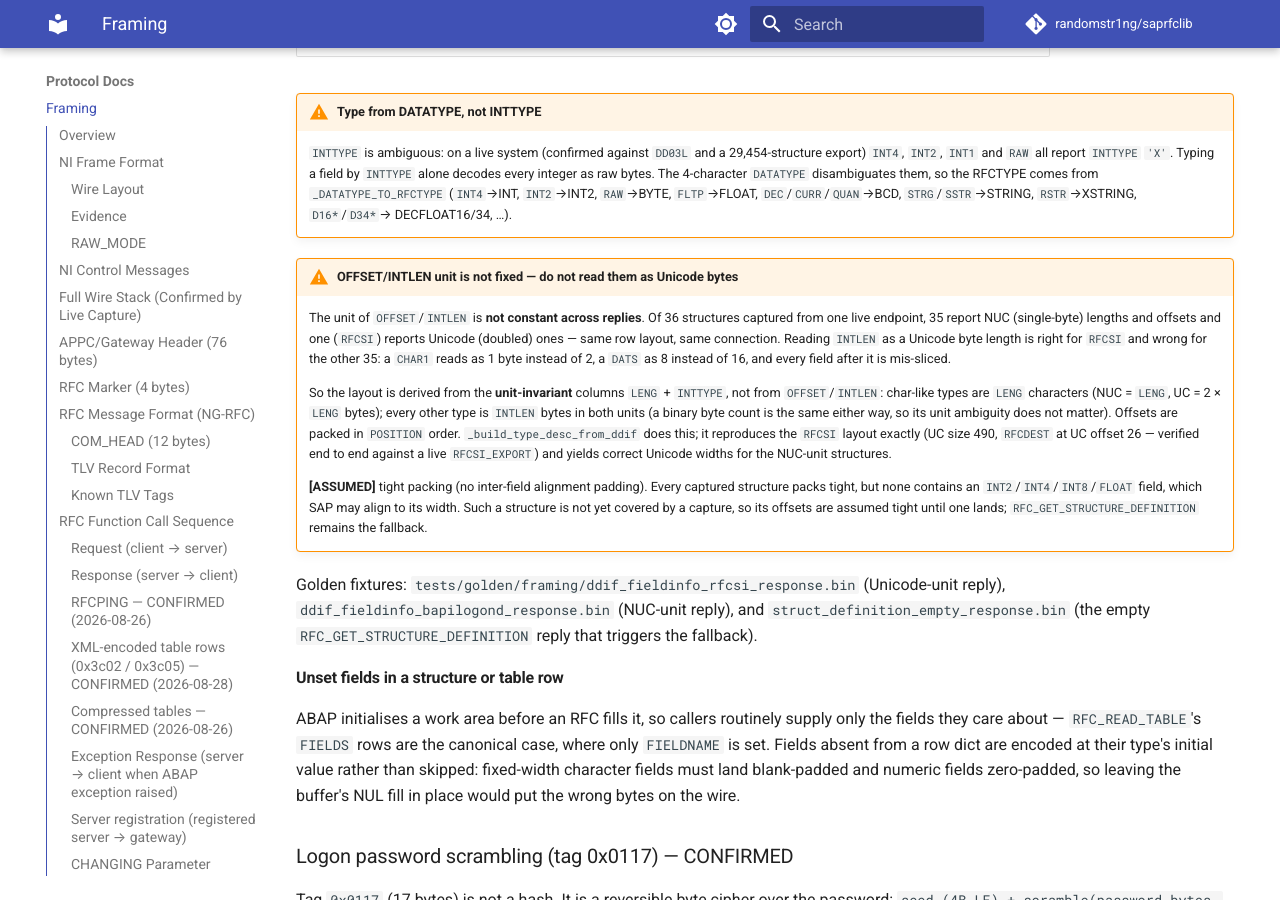
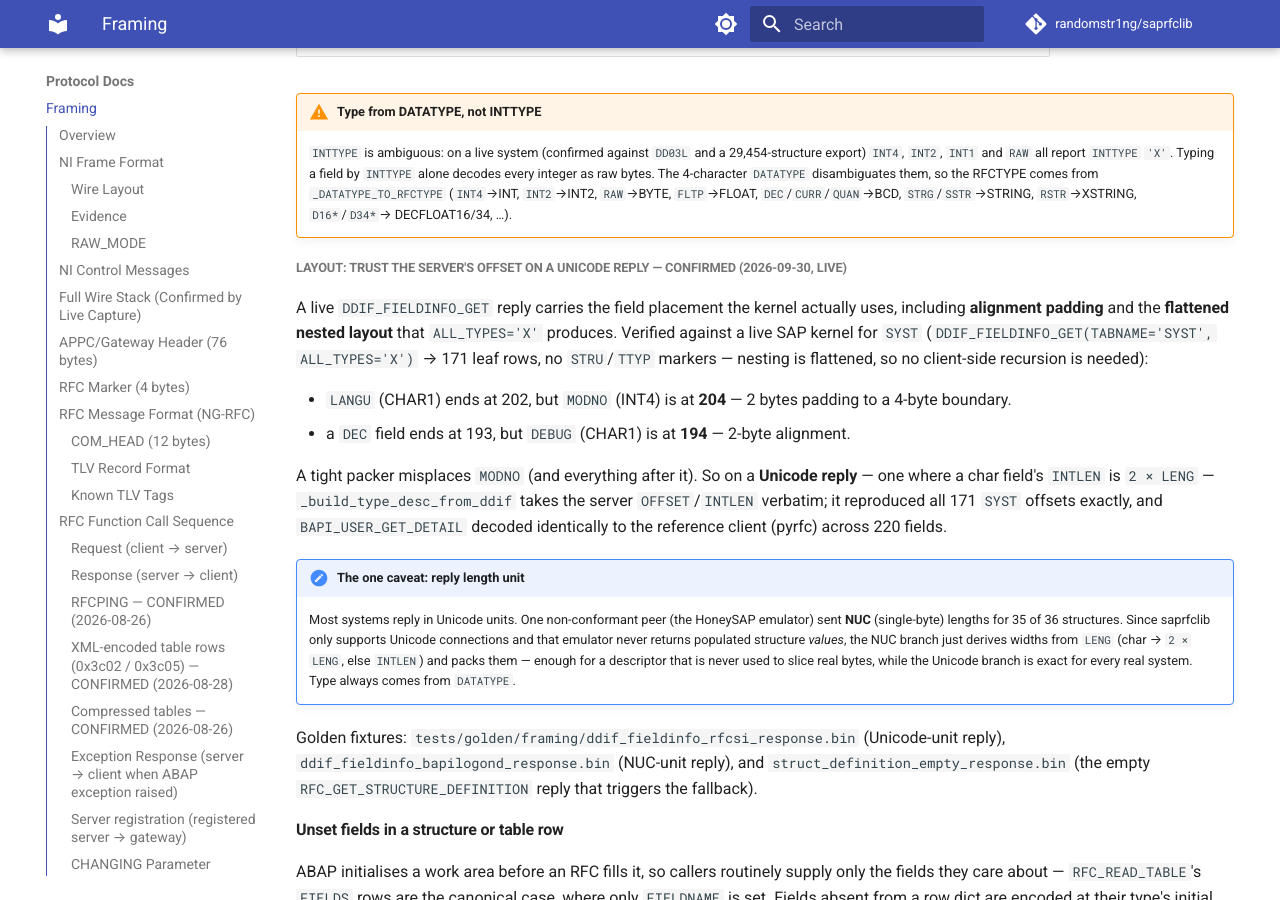
Before and after one commit to randomstr1ng/saprfclib, an MkDocs documentation site: the page built from docs/protocol/framing.md, in a window 1280 px wide and 900 px high, scrolled down 20991 px. Built offline with MkDocs 1.6.1 and Material for MkDocs 9.7.7, drawn with Linux system fonts in a browser that asks for light colours; comment, search, counter and statistics services are not loaded.

Commit message:
fix: use the server's DDIF offsets — real alignment and flattened nesting
Validated against a live SAP kernel (not the emulator): a DDIF_FIELDINFO_GET
reply carries the field placement the kernel actually uses, and it is not what
tight packing produces.

- Alignment padding is real. For SYST, LANGU (CHAR1) ends at 202 but MODNO (INT4)
  is at 204 (2 bytes to a 4-byte boundary), and DEBUG (CHAR1) is at 194 though the
  DEC before it ends at 193. Tight packing mislaid 121 of 171 SYST fields and
  would mis-slice every value after the first pad. (gap #41)
- Nesting is flattened. With ALL_TYPES='X' the server expands substructures into
  DFIES_TAB as leaf fields with absolute offsets — SYST comes back as 171 leaves
  with no STRU/TTYP markers — so no client-side recursion into nested types is
  needed. (gap #40)

So on a Unicode reply (a char field's INTLEN == 2*LENG) the builder now takes the
server OFFSET/INTLEN verbatim, which already encode alignment and the flattened
layout. It reproduces all 171 SYST offsets exactly (MODNO at 204, DEBUG at 194,
uc_size 4610), and BAPI_USER_GET_DETAIL decodes identically to the reference
client (pyrfc) across 220 leaf fields over 40+ structures.

The NUC branch (only the HoneySAP emulator, which never returns structure values)
keeps the LENG-derived packing, since that descriptor is never used to slice real
bytes. Type always comes from DATATYPE.

The DFIES parser now also reads the OFFSET column. New tests cover server-offset
usage with a real SYST alignment gap and the synthetic INT/FLOAT case.

Evidence: live DDIF_FIELDINFO_GET(SYST/BAPI_USER_GET_DETAIL) + DD03L, 2026-09-30.

```diff
--- a/docs/protocol/framing.md
+++ b/docs/protocol/framing.md
@@ -1017,26 +1017,30 @@ also carries a second table (`FIXED_VALUES`), so the `DFIES_TAB` byte range must
     `DEC`/`CURR`/`QUAN`→BCD, `STRG`/`SSTR`→STRING, `RSTR`→XSTRING, `D16*`/`D34*`→
     DECFLOAT16/34, …).
 
-!!! warning "OFFSET/INTLEN unit is not fixed — do not read them as Unicode bytes"
-    The unit of `OFFSET`/`INTLEN` is **not constant across replies**. Of 36 structures
-    captured from one live endpoint, 35 report NUC (single-byte) lengths and offsets and one
-    (`RFCSI`) reports Unicode (doubled) ones — same row layout, same connection. Reading
-    `INTLEN` as a Unicode byte length is right for `RFCSI` and wrong for the other 35: a
-    `CHAR1` reads as 1 byte instead of 2, a `DATS` as 8 instead of 16, and every field after
-    it is mis-sliced.
+##### Layout: trust the server's OFFSET on a Unicode reply — CONFIRMED (2026-09-30, live)
 
-    So the layout is derived from the **unit-invariant** columns `LENG` + `INTTYPE`, not from
-    `OFFSET`/`INTLEN`: char-like types are `LENG` characters (NUC = `LENG`, UC = 2 × `LENG`
-    bytes); every other type is `INTLEN` bytes in both units (a binary byte count is the same
-    either way, so its unit ambiguity does not matter). Offsets are packed in `POSITION` order.
-    `_build_type_desc_from_ddif` does this; it reproduces the `RFCSI` layout exactly (UC size
-    490, `RFCDEST` at UC offset 26 — verified end to end against a live `RFCSI_EXPORT`) and
-    yields correct Unicode widths for the NUC-unit structures.
+A live `DDIF_FIELDINFO_GET` reply carries the field placement the kernel actually uses,
+including **alignment padding** and the **flattened nested layout** that `ALL_TYPES='X'`
+produces. Verified against a live SAP kernel for `SYST` (`DDIF_FIELDINFO_GET(TABNAME='SYST',
+ALL_TYPES='X')` → 171 leaf rows, no `STRU`/`TTYP` markers — nesting is flattened, so no
+client-side recursion is needed):
 
-    **[ASSUMED]** tight packing (no inter-field alignment padding). Every captured structure
-    packs tight, but none contains an `INT2`/`INT4`/`INT8`/`FLOAT` field, which SAP may align
-    to its width. Such a structure is not yet covered by a capture, so its offsets are assumed
-    tight until one lands; `RFC_GET_STRUCTURE_DEFINITION` remains the fallback.
+- `LANGU` (CHAR1) ends at 202, but `MODNO` (INT4) is at **204** — 2 bytes padding to a 4-byte
+  boundary.
+- a `DEC` field ends at 193, but `DEBUG` (CHAR1) is at **194** — 2-byte alignment.
+
+A tight packer misplaces `MODNO` (and everything after it). So on a **Unicode reply** — one
+where a char field's `INTLEN` is `2 × LENG` — `_build_type_desc_from_ddif` takes the server
+`OFFSET`/`INTLEN` verbatim; it reproduced all 171 `SYST` offsets exactly, and
+`BAPI_USER_GET_DETAIL` decoded identically to the reference client (pyrfc) across 220 fields.
+
+!!! note "The one caveat: reply length unit"
+    Most systems reply in Unicode units. One non-conformant peer (the HoneySAP emulator) sent
+    **NUC** (single-byte) lengths for 35 of 36 structures. Since saprfclib only supports
+    Unicode connections and that emulator never returns populated structure *values*, the NUC
+    branch just derives widths from `LENG` (char → `2 × LENG`, else `INTLEN`) and packs them —
+    enough for a descriptor that is never used to slice real bytes, while the Unicode branch is
+    exact for every real system. Type always comes from `DATATYPE`.
 
 Golden fixtures: `tests/golden/framing/ddif_fieldinfo_rfcsi_response.bin` (Unicode-unit reply),
 `ddif_fieldinfo_bapilogond_response.bin` (NUC-unit reply), and
```
Also changed, not shown: 2 other files.
